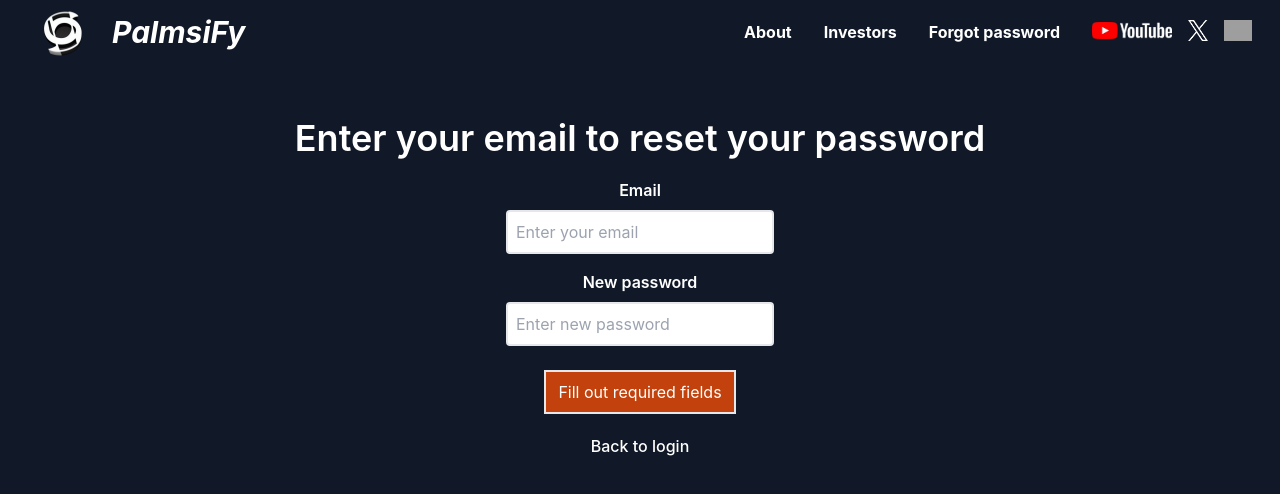
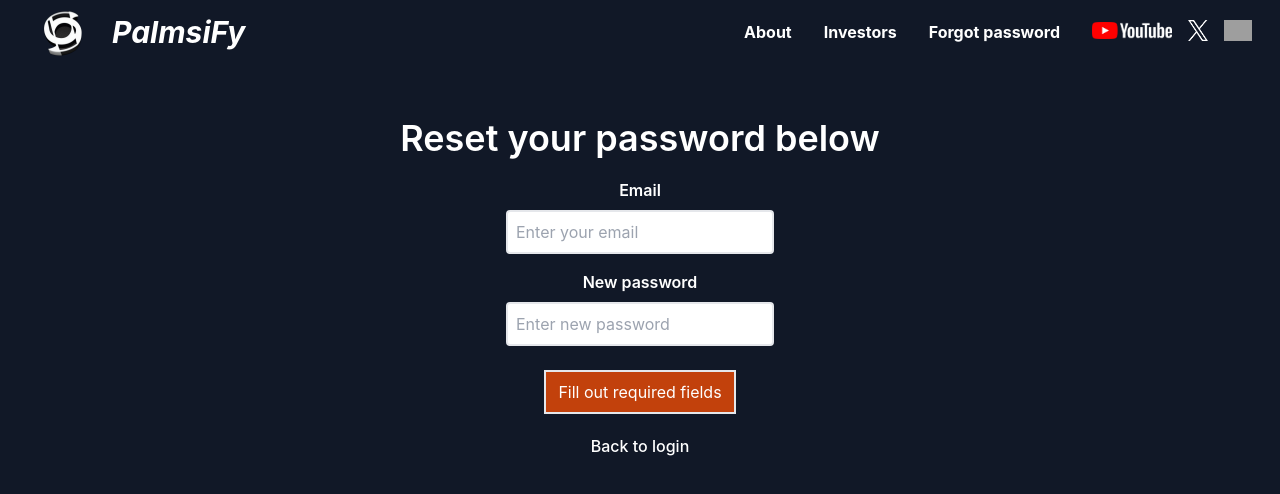
Before and after one commit to italianPalms/palmsiFy, a React (Create React App) app: page /forgotPassword in a window 1280 px wide. Shown: the top 494 px of the page. Built offline with nearby package versions, Linux system fonts and the light colour scheme; no server answers; grey boxes are pictures that could not be loaded.

Commit message:
change the heading

```diff
--- a/src/pages/forgot_password/ForgotPassword.jsx
+++ b/src/pages/forgot_password/ForgotPassword.jsx
@@ -66,7 +66,7 @@ export default function ForgotPassword () {
             <Header />
         </div>
         <div className="flex flex-col items-center min-h-screen justify-center py-2 pb-56">
-            <h1 className="text-4xl font-semibold mb-3">Enter your email to reset your password</h1>
+            <h1 className="text-4xl font-semibold mb-3">Reset your password below</h1>
             <label className="mb-2 mt-2 font-semibold">Email</label>
             <input className={`p-2 text-black rounded border-2 ${emailColor}`}
                 id="email"
```
